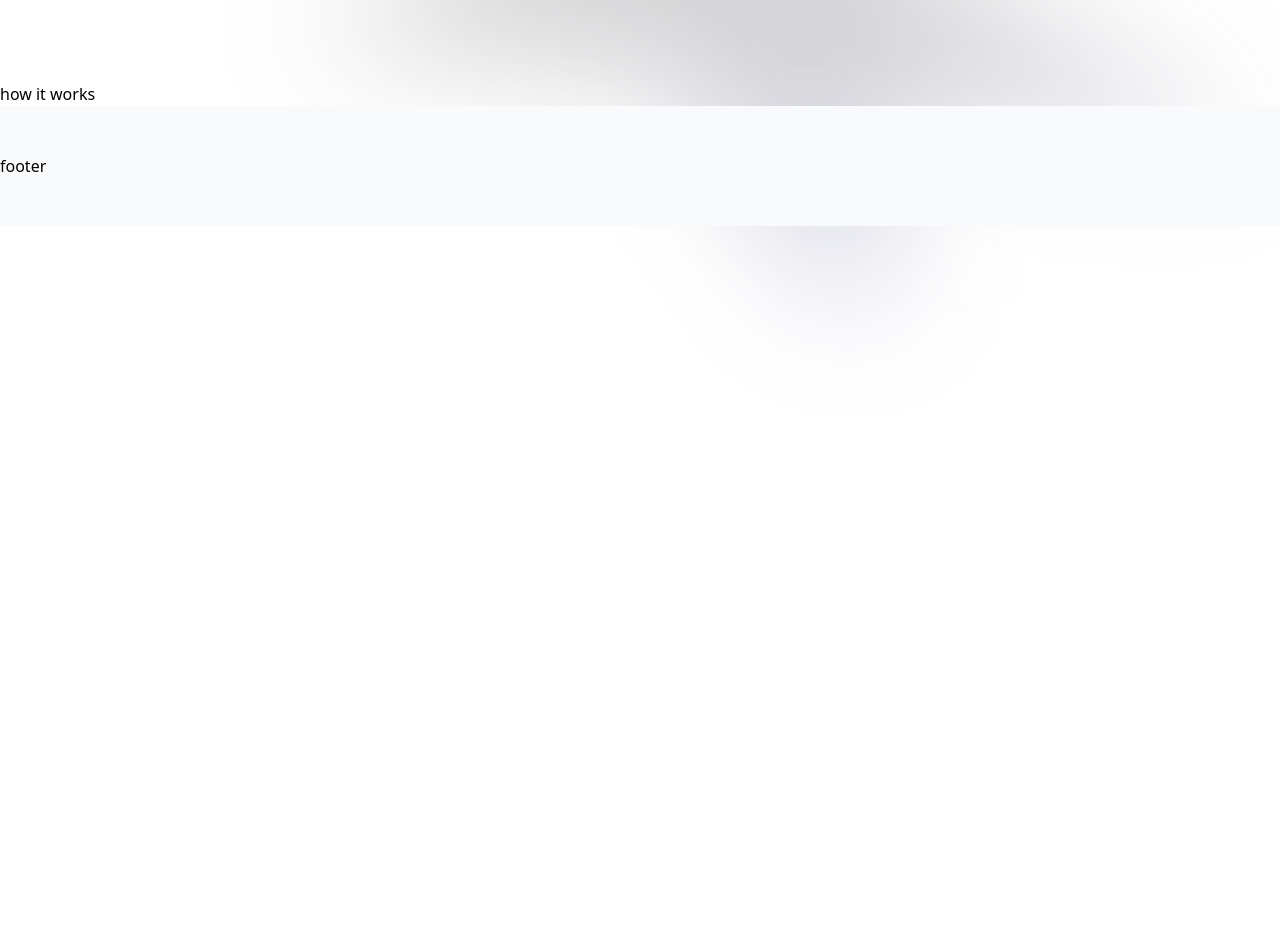
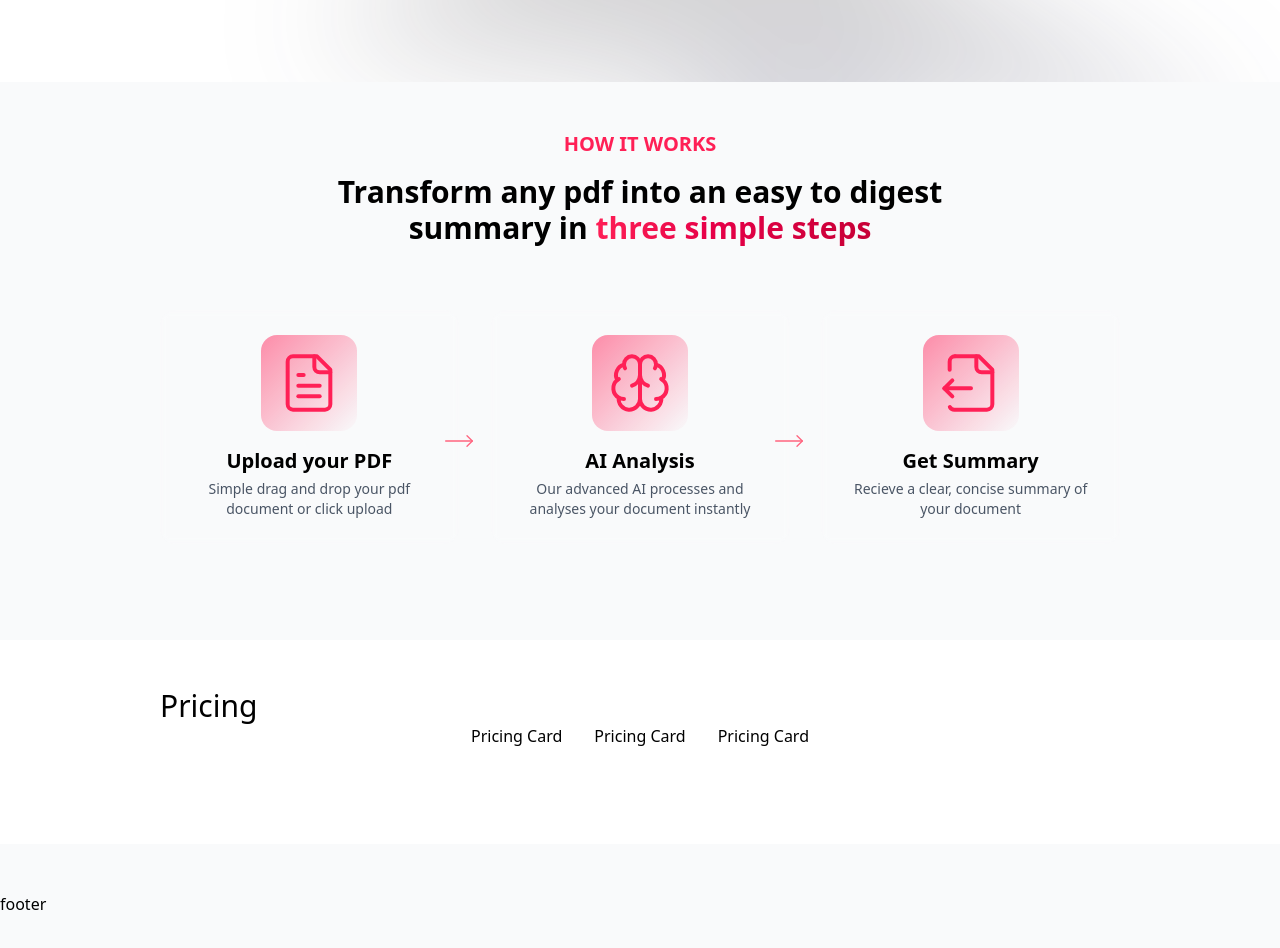
Before and after one commit to Naefunn/DataExtractionTool, a Next.js app: page / in a window 1280 px wide. Shown: the part 900-1848 px from the top of the page. Before the commit the page ends 1200 px from the top, so only its background shows below. Built offline with nearby package versions, Linux system fonts and the light colour scheme.

Commit message:
added how it works section to hero

```diff
--- a/app/page.tsx
+++ b/app/page.tsx
@@ -2,6 +2,7 @@
 import BgGradient from "@/components/common/bg-gradient";
 import DemoSection from "@/components/home/demo-section";
 import HowItWorksSection from "@/components/home/how-it-works";
+import PricingSection from "@/components/home/pricing-section";
 
 export default function Home() {
   return (
@@ -11,10 +12,8 @@
         <HeroSection />
         <DemoSection />
         <HowItWorksSection />
+        <PricingSection />
       </div>
-      {/* <DemoSection /> */}
-      {/* <HowItWorksSection /> */}
-      {/* <PricingSection /> */}
       {/* <CTASection /> */}
     </div>
   );
--- a/components/home/how-it-works.tsx
+++ b/components/home/how-it-works.tsx
@@ -1,3 +1,98 @@
+import { Brain, FileOutput, FileText, MoveRight } from "lucide-react";
+import { ReactNode } from "react";
+
+type Step = {
+  icon: ReactNode;
+  label: string;
+  description: string;
+};
+
+const steps: Step[] = [
+  {
+    icon: <FileText size={64} strokeWidth={1.5} />,
+    label: "Upload your PDF",
+    description: "Simple drag and drop your pdf document or click upload",
+  },
+  {
+    icon: <Brain size={64} strokeWidth={1.5} />,
+    label: "AI Analysis",
+    description:
+      "Our advanced AI processes and analyses your document instantly",
+  },
+  {
+    icon: <FileOutput size={64} strokeWidth={1.5} />,
+    label: "Get Summary",
+    description: "Recieve a clear, concise summary of your document",
+  },
+];
+
 export default function HowItWorksSection() {
-  return <section>how it works</section>;
+  return (
+    <section className="relative overflow-hidden bg-gray-50">
+      <div
+        className="py-12 lg:py-24 max-w-5xl mx-auto px-4 sm:px-4
+        lg:px-8 lg:pt-12"
+      >
+        <div
+          aria-hidden="true"
+          className="pointer-events-none absolute inset-x-0 -top-40
+            -z-10 transform-gpu overflow-hidden blur-3xl sm:-top-30"
+        >
+          <div
+            style={{
+              clipPath:
+                "polygon(50% 0%, 61% 35%, 98% 35%, 68% 57%, 79% 91%, 50% 70%, 21% 91%, 32% 57%, 2% 35%, 39% 35% ",
+            }}
+            className="relative left-[calc(50%-11rem)] aspect-1155/678
+          w-[36.125rem] -translate-x-0.5 rotate-[30deg]
+          bg-linear-to-br from-slate-700 via-stone-800 to-indigo-600 opacity-20 sm:left-[calc(50%-30rem)] sm:w-[72rem]"
+          />
+        </div>
+        <div className="text-center mb-16">
+          <h2 className="font-bold text-xl uppercase mb-4 text-rose-500">
+            How it works
+          </h2>
+          <h3 className="font-bold text-3xl max-w-2xl mx-auto">
+            Transform any pdf into an easy to digest summary in
+            <span className="bg-linear-to-r from-rose-500 to-rose-700 bg-clip-text text-transparent">
+              {" "}
+              three simple steps{" "}
+            </span>
+          </h3>
+        </div>
+        <div className="grid grid-cols-1 md:grid-cols-3 gap-8 max-w-6xl mx-auto relative">
+          {steps.map((step, idx) => (
+            <div className="relative flex items-stretch">
+              <StepItem key={idx} {...step} />
+              {idx < steps.length - 1 && (
+                <div className=" hidden md:block absolute top-1/2 -right-4 transform -translate-y-0.5 z-10">
+                  <MoveRight
+                    size={32}
+                    strokeWidth={1}
+                    className="text-rose-400"
+                  />
+                </div>
+              )}
+            </div>
+          ))}
+        </div>
+      </div>
+    </section>
+  );
 }
+
+function StepItem({ icon, label, description }: Step) {
+  return (
+    <div className="relative p-6 rounded-2xl bg-white/5 backdrop-blur-xs border border-white/10 hover:border-rose-500/50 transition-colors group w-full">
+      <div className="flex flex-col gap-4 h-full">
+        <div className="flex items-center justify-center h-24 w-24 mx-auto rounded-2xl bg-linear-to-br from-rose-500/50 to-transparent group-hover:from-rose-500/20 transition-colors">
+          <div className="text-rose-500">{icon}</div>
+        </div>
+        <div className="flex flex-col flex-1 gap-1 justify-between">
+          <h4 className="text-center font-bold text-xl">{label}</h4>
+          <p className="text-center text-gray-600 text-sm">{description}</p>
+        </div>
+      </div>
+    </div>
+  );
+}
--- /dev/null
+++ b/components/home/pricing-section.tsx
@@ -0,0 +1,50 @@
+const plans = [
+  {
+    id: "free",
+  },
+  {
+    id: "basic",
+  },
+  {
+    id: "pro",
+  },
+];
+
+const PricingCard = () => {
+  return <div>Pricing Card</div>;
+};
+
+export default function PricingSection() {
+  return (
+    <section>
+      <div
+        className="py-12 lg:py-24 max-w-5xl mx-auto px-4 sm:px-4
+        lg:px-8 lg:pt-12"
+      >
+        <div
+          aria-hidden="true"
+          className="pointer-events-none absolute inset-x-0 -top-40
+            -z-10 transform-gpu overflow-hidden blur-3xl sm:-top-30"
+        >
+          <div
+            style={{
+              clipPath:
+                "polygon(50% 0%, 61% 35%, 98% 35%, 68% 57%, 79% 91%, 50% 70%, 21% 91%, 32% 57%, 2% 35%, 39% 35% ",
+            }}
+            className="relative left-[calc(50%-11rem)] aspect-1155/678
+          w-[36.125rem] -translate-x-0.5 rotate-[30deg]
+          bg-linear-to-br from-slate-700 via-stone-800 to-indigo-600 opacity-20 sm:left-[calc(50%-30rem)] sm:w-[72rem]"
+          />
+        </div>
+        <div>
+          <h2>Pricing</h2>
+        </div>
+        <div className="relative flex justify-center flex-col lg:flex-row items-center lg:items-stretch gap-8">
+          {plans.map((plan) => (
+            <PricingCard key={plan.id} {...plan} />
+          ))}
+        </div>
+      </div>
+    </section>
+  );
+}
```
